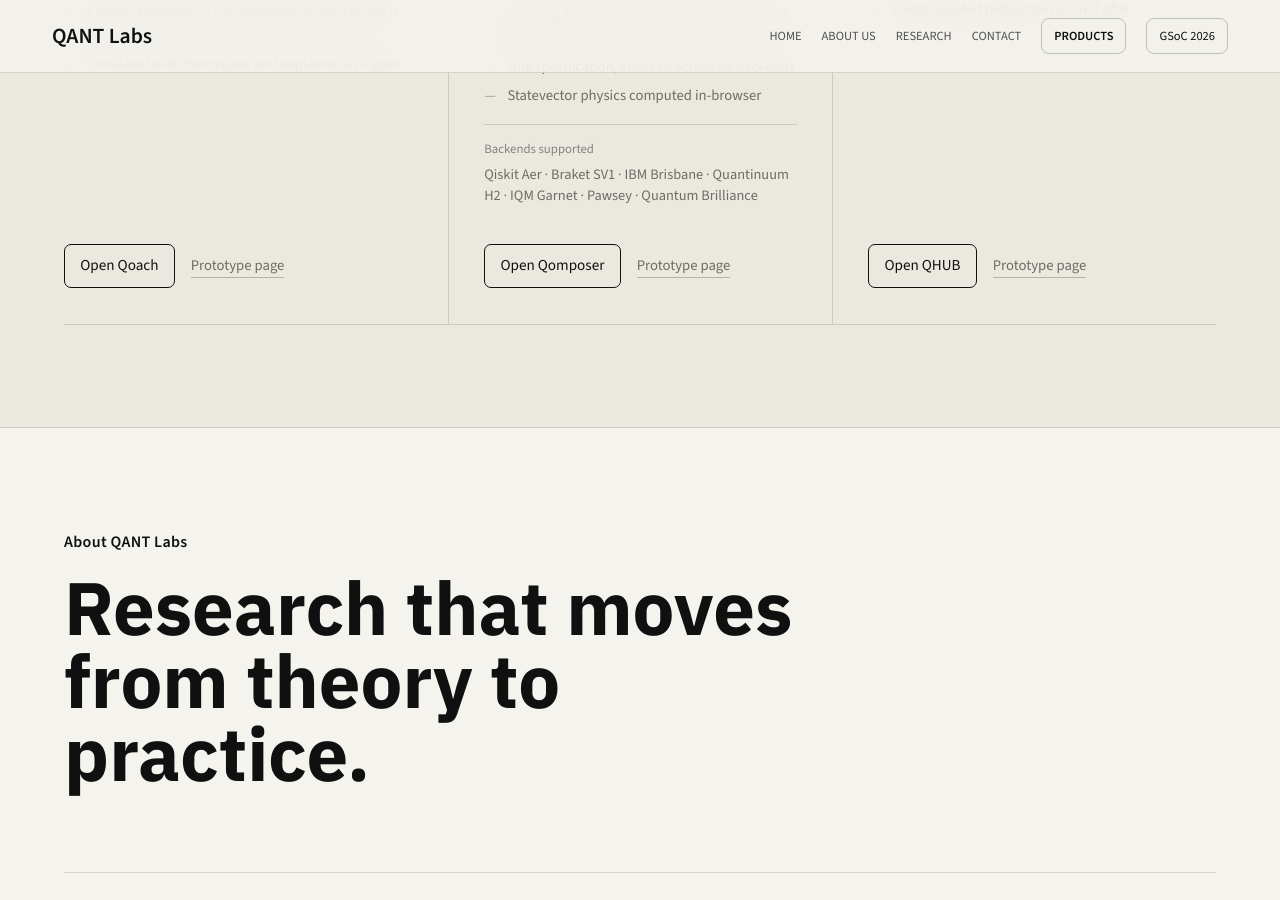
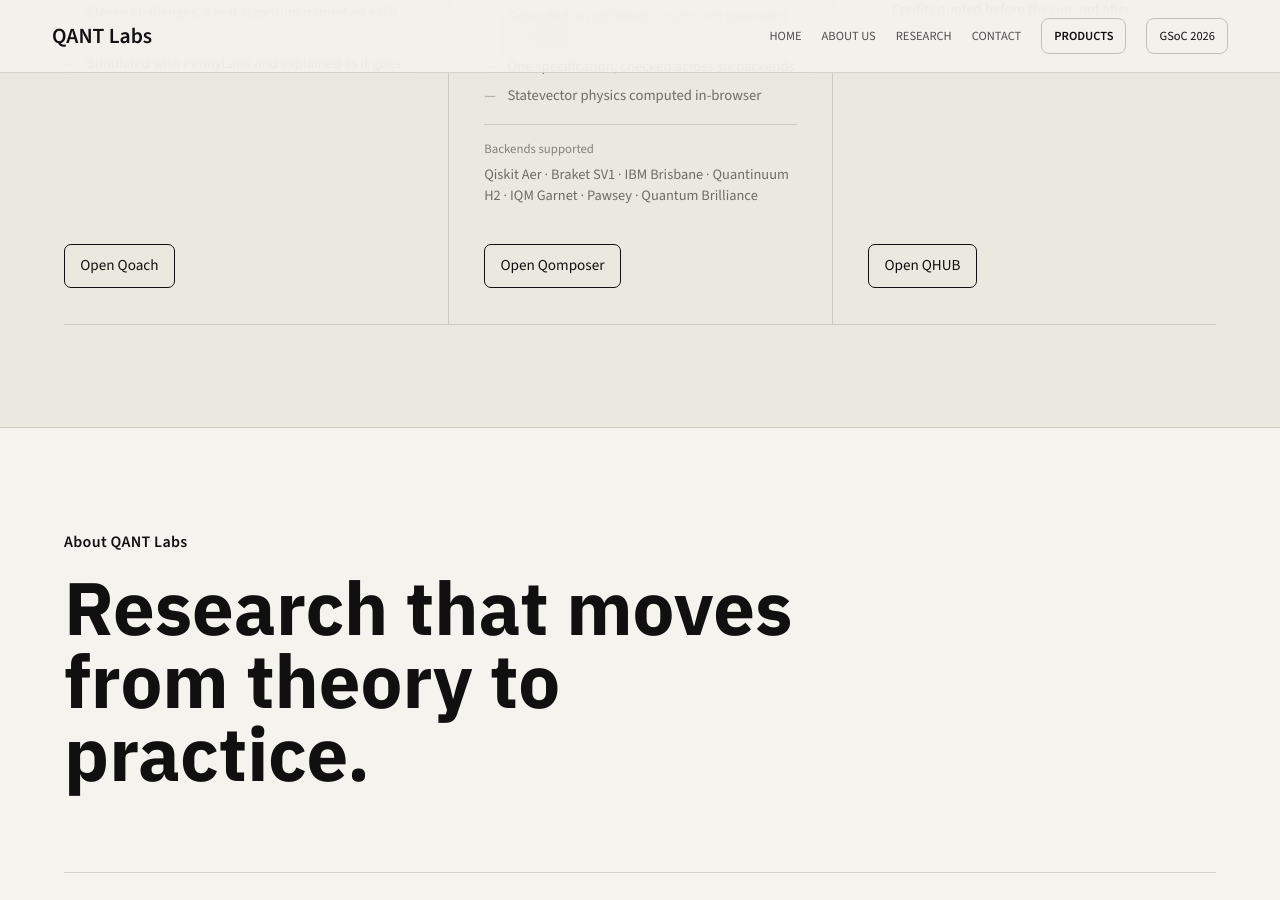
Before and after one commit to QANTLabs/QANTLabs.github.io, a Jekyll site: the page built from index.md, in a window 1280 px wide and 900 px high, scrolled down 1829 px. Built offline with Jekyll 4.4.1, drawn with Linux system fonts in a browser that asks for light colours; nearby versions of some CDN libraries.

```diff
--- a/_includes/products.html
+++ b/_includes/products.html
@@ -38,9 +38,6 @@
                         <a class="product-button" href="{{ product.url }}" target="_blank" rel="noopener">
                             Open {{ product.name }}
                         </a>
-                        {% if product.prototype_url %}
-                        <a class="product-link" href="{{ product.prototype_url | relative_url }}">Prototype page</a>
-                        {% endif %}
                     </div>
                 </li>
                 {% endfor %}
--- a/assets/css/style.scss
+++ b/assets/css/style.scss
@@ -575,16 +575,6 @@ body.home-page #navbar:not(.is-scrolled) {
         color: var(--ink);
     }
 
-    .product-link {
-        border-bottom: 1px solid rgba(16, 16, 16, 0.25);
-        color: var(--muted);
-        font-size: 0.92rem;
-    }
-
-    .product-link:hover,
-    .product-link:focus {
-        color: #101010;
-    }
 }
 
 #contact {
```
Also changed, not shown: _data/products.yml (+3 -7 lines), qomposer_ui_ux_design.md (+1 -1 lines).
